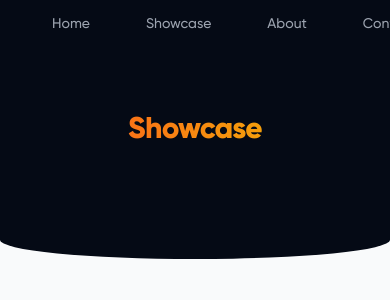
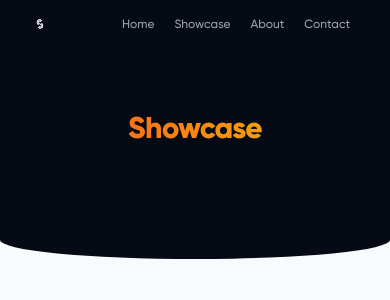
Before and after one commit to skyclo/www-old, a Next.js app: page /showcase in a window 390 px wide. Shown: the top 300 px of the page. Built offline with nearby package versions, Linux system fonts and the light colour scheme.

Commit message:
📱 fix: improve responsive design

```diff
--- a/components/navigation/NavigationBar.jsx
+++ b/components/navigation/NavigationBar.jsx
@@ -3,14 +3,14 @@ import Link from 'next/link'
 
 export default function NavigationBar() {
     return (
-        <nav className="flex flex-row w-full h-12 py-2 px-8 bg-transparent">
-            <Link href="/">
-                <a>
-                    <img src="/images/Skyclo_logo.svg" className="w-6 h-6 my-auto" alt="Brand Logo"/>
+        <nav className="relative flex flex-row z-20 w-full h-12 py-2 px-8 bg-transparent">
+            <Link href="/" className="">
+                <a className="w-4 h-4 sm:w-6 sm:h-6 flex-shrink-0 my-auto">
+                    <img src="/images/Skyclo_logo.svg" className="w-fill h-auto" alt="Brand Logo"/>
                 </a>
             </Link>
             <div className="ml-auto my-auto">
-                <ul className="flex flex-row space-x-4 ">
+                <ul className="flex flex-row space-x-1 md:space-x-2 lg:space-x-4 2xl:space-x-6">
                     <li>
                         <NavigationBarLink page="/" pageName="Home"/>
                     </li>
--- a/components/navigation/NavigationBarLink.jsx
+++ b/components/navigation/NavigationBarLink.jsx
@@ -3,7 +3,7 @@ import Link from 'next/link'
 export default function NavigationBarLink({page, pageName}) {
     return (
         <Link href={page}>
-            <a className="text-sm font-sans font-medium text-gray-400 hover:text-gray-200 rounded-md bg-gray-50 bg-opacity-0 hover:bg-opacity-10 py-2 px-5 leading-none">{pageName}</a>
+            <a className="text-xs md:text-sm font-sans font-medium text-gray-400 hover:text-gray-200 rounded-md bg-gray-50 bg-opacity-0 hover:bg-opacity-10 py-2 px-2 md:px-5 leading-none">{pageName}</a>
         </Link>
     )
 }
```
